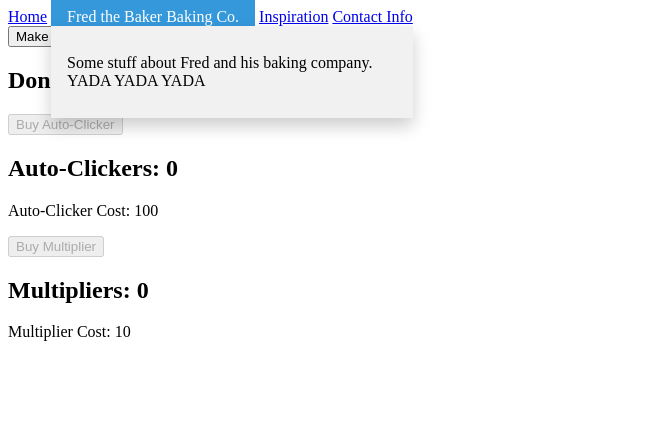
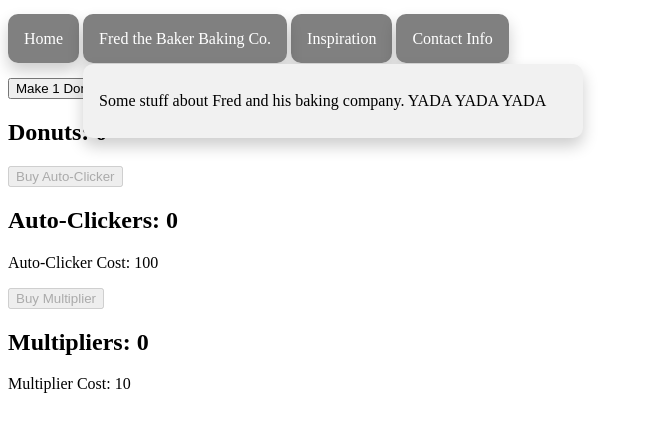
Before and after one commit to 2022-Spring-Cohort/donut-maker-JSwys, a website built with Parcel: page index.html in a window 1280 px wide. Both pictures are taken after a click on the link "Fred the Baker Baking Co.". Shown: the whole page, without its empty margins (0-648 px from the left). Built offline with nearby package versions, Linux system fonts and the light colour scheme.

Commit message:
dropdown nav better

```diff
--- a/css/styles.css
+++ b/css/styles.css
@@ -1,16 +1,30 @@
+.navbar {
+  margin-top: 30px;
+  margin-bottom: 30px;
+}
+
+
 /* Dropdown Button */
-.dropbtn {
-  background-color: #3498DB;
+
+.dropbtn, .navbar a {
+  background-color: grey;
   color: white;
   padding: 16px;
   font-size: 16px;
   border: none;
   cursor: pointer;
+  text-decoration: none;
+  border-radius: 10px;
+  box-shadow: 0px 8px 16px 0px rgba(0,0,0,0.2);
 }
 
 /* Dropdown button on hover & focus */
 .dropbtn:hover, .dropbtn:focus {
-  background-color: #2980B9;
+  background-color: greenyellow;
+}
+
+.navbar a:hover, .navbar a:focus {
+  background-color: greenyellow;
 }
 
 /* The container <div> - needed to position the dropdown content */
@@ -24,7 +38,9 @@
   display: none;
   position: absolute;
   background-color: #f1f1f1;
-  min-width: 160px;
+  margin-top: 16px;
+  min-width: 500px;
+  border-radius: 10px;
   box-shadow: 0px 8px 16px 0px rgba(0,0,0,0.2);
   z-index: 1;
 }
```
Also changed, not shown: index.html (+9 -5 lines).
